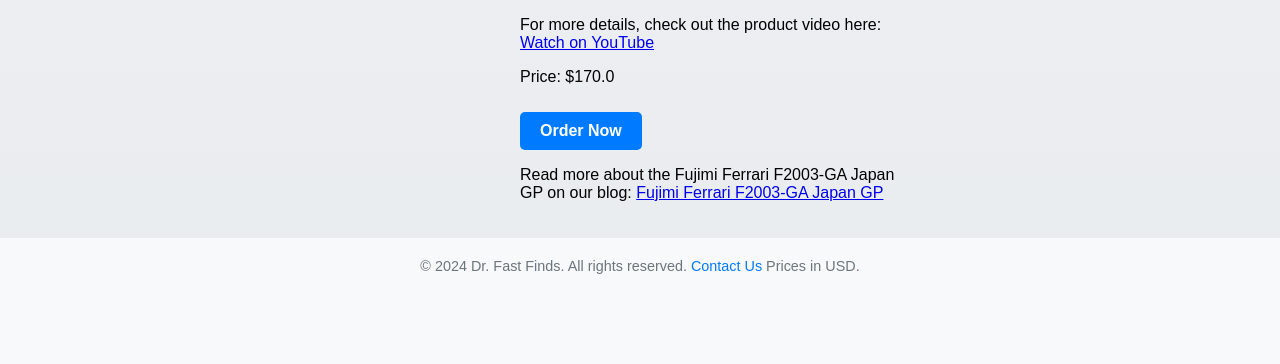
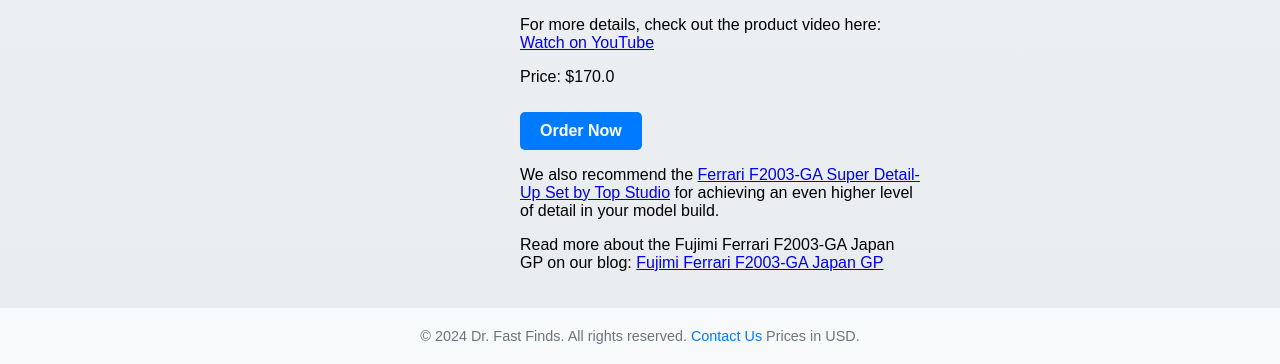
Before and after one commit to drfastfinds/drfastfinds-site, a Jekyll site: the page built from _products/ferrari-f2003-ga-japan.md, in a window 1280 px wide and 900 px high, scrolled down 778 px, cut to the strip 536-900 px from the top of the window. Built offline with Jekyll 4.4.1, drawn with Linux system fonts in a browser that asks for light colours; before the commit the page ends 1608 px from its top, so only the background shows below that.

Commit message:
Update ferrari-f2003-ga-japan.md

```diff
--- a/_products/ferrari-f2003-ga-japan.md
+++ b/_products/ferrari-f2003-ga-japan.md
@@ -33,8 +33,10 @@
         <p>{{ page.description }}</p>
         <p>Price: ${{ page.price }}</p>
         <a href="{{ site.baseurl }}/order" class="buy-now">Order Now</a>
-        <p>Read more about the Fujimi Ferrari F2003-GA Japan GP on our blog:
-            <a href="https://drfastfinds.github.io/drfastfinds-site/collectibles/model%20kits/fujimi/ferrari/f2003-ga/2024/09/25/fujimi-ferrari-f2003-ga-japan-gp.html" target="_blank">Fujimi Ferrari F2003-GA Japan GP</a>
+       <p>We also recommend the <a href="https://drfastfinds.github.io/drfastfinds-site/products/ferrari-f2003-ga-detail-up" target="_blank">Ferrari F2003-GA Super Detail-Up Set by Top Studio</a> for achieving an even higher level of detail in your model build.</p>
+
+<p>Read more about the Fujimi Ferrari F2003-GA Japan GP on our blog:
+    <a href="https://drfastfinds.github.io/drfastfinds-site/collectibles/model%20kits/fujimi/ferrari/f2003-ga/2024/09/25/fujimi-ferrari-f2003-ga-japan-gp.html" target="_blank">Fujimi Ferrari F2003-GA Japan GP</a>
         </p>
     </div>
 </div>
```
